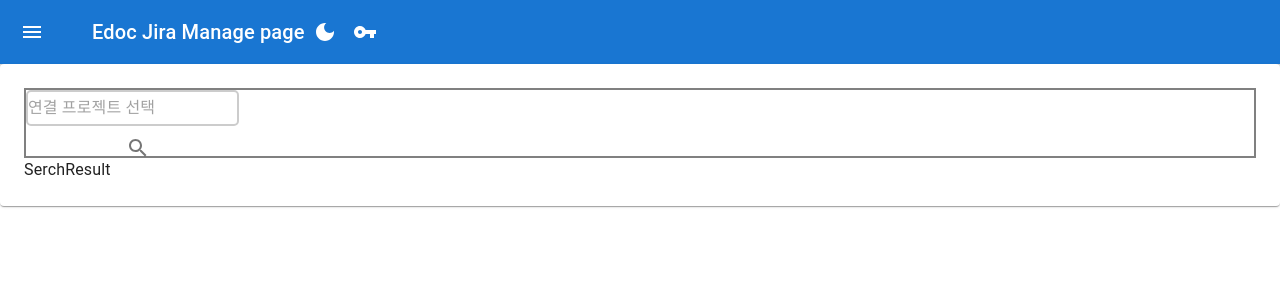
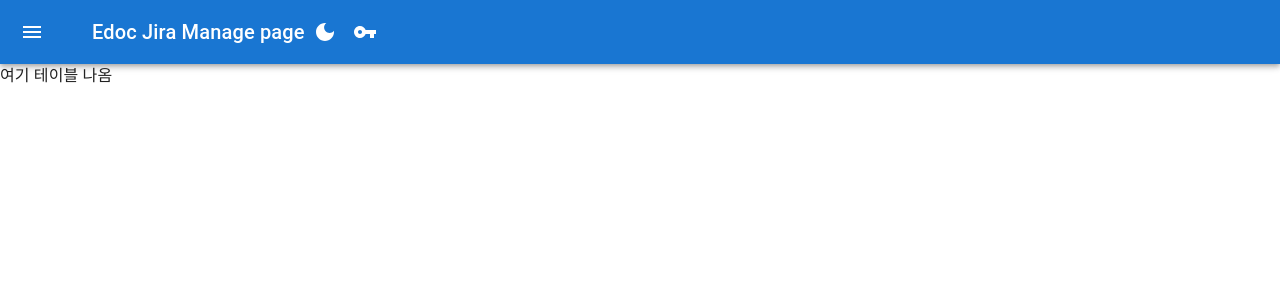
Before and after one commit to Data-Transfer-For-JIRA/Data-Transfer-Front2, a React (Vite) app: page / in a window 1280 px wide. Shown: the top 300 px of the page. Built offline with nearby package versions, Linux system fonts and the light colour scheme.

Commit message:
라우팅 구조 변경(공통레이아웃끼리 묶는작업)

```diff
--- a/src/Apis/AxiosGet.ts
+++ b/src/Apis/AxiosGet.ts
@@ -12,6 +12,7 @@ export const GetAxiosSearchJiraList = async (searchKeyWord: string = " ") => {
   const defaultValue: GetAxiosResultType[] = [];
   try {
     const { data } = await axios(URL);
+    console.log(data);
     return data;
   }
   catch (Error) {
--- a/src/App.tsx
+++ b/src/App.tsx
@@ -1,11 +1,25 @@
+import { Box, CssBaseline } from '@mui/material';
+import { useState } from 'react';
 import { Outlet } from 'react-router-dom';
-import { CustomDarkModeProvider } from './Context/CustomDarkmodeProvider';
+import PageHeader from './components/Organisms/PageHeader';
+import PageNavigator from './components/Organisms/PageNavigator';
 
 function App() {
+  //Set Navigator
+  const [naviOpen, setNaviOpen] = useState(false);
+  const handleDrawerOpen = () => { setNaviOpen(true); };
+  const handleDrawerClose = () => { setNaviOpen(false); };
   return (
-    <CustomDarkModeProvider>
-      <Outlet />
-    </CustomDarkModeProvider>
+    <Box>
+      <CssBaseline />
+      <Box component="header">
+        <PageHeader handleDrawerOpen={handleDrawerOpen} naviOpen={naviOpen} />
+      </Box>
+      <PageNavigator naviOpen={naviOpen} handleDrawerClose={handleDrawerClose} />
+      <Box component="main" sx={{ height: 'calc(100vh - 64px)' }}>
+        <Outlet />
+      </Box>
+    </Box>
   )
 }
 
--- a/src/Common/Router.tsx
+++ b/src/Common/Router.tsx
@@ -12,6 +12,10 @@ export const Router = [
     children: [
       { index: true, element: <MainPage /> },
       { path: 'projectDetail', element: <MainPage /> },
+      { path: 'projectCreate', element: <LoginPage /> },
+      { path: 'projectFix', element: <ErrorPage /> },
+      { path: 'projectDelete', element: <ErrorPage /> },
+      { path: 'deleteStay', element: <ErrorPage /> },
     ]
   },
   {
--- a/src/components/Atoms/ControledTextinput.tsx
+++ b/src/components/Atoms/ControledTextinput.tsx
@@ -0,0 +1,5 @@
+export default function ContrledTextInput(){
+  return (
+    <div>controledTextInput</div>
+  );
+}
--- /dev/null
+++ b/src/components/Atoms/SearchIconBtn.tsx
@@ -0,0 +1,5 @@
+export default function SearchIconBtn() {
+  return (
+    <div>SearchIconBtn</div>
+  );
+}
--- a/src/components/Organisms/PageContents.tsx
+++ b/src/components/Organisms/PageContents.tsx
@@ -1,5 +1,6 @@
 import { Paper } from '@mui/material';
-import { useEffect, useState } from 'react';
+import { useState } from 'react';
+import { Outlet } from 'react-router-dom';
 import { GetAxiosResultType } from '../../Apis/ApiTypes';
 import SerchInput from './SerchInput';
 import SerchResult from './SerchResult';
@@ -11,8 +12,11 @@ export default function PageContents() {
   }
   return (
     <Paper sx={{ p: 3 }}>
-      <SerchInput handleSearchResult={handleSearchResult} />
-      <SerchResult />
+      <Outlet />
     </Paper>
   );
 }
+
+
+{/* <SerchInput handleSearchResult={handleSearchResult} />
+      <SerchResult /> */}
--- a/src/components/Organisms/SerchInput.tsx
+++ b/src/components/Organisms/SerchInput.tsx
@@ -6,6 +6,8 @@ import SearchIcon from '@mui/icons-material/Search';
 /**
  * 검색어 입력 컴포넌트
  * 추후 상세 검색(연동 종류 등)을 고려하여 확장성 있게 개발 필요.
+ * @handleSearchResult : 검색결과를 저장할 상위 컴포넌트의 State를 변경하는 함수.
+ * @getAxiosFunction : 해당 검색창이 사용할 API \
  * prosType : setState를 감싼 핸들러 함수로, 컴포넌트를 범용성 있게 제작하기 위해 사용. + 제네릭타입
  */
 type SerchProjectInputType<T> = { handleSearchResult: (searchResult: T) => void; };
--- a/src/components/Templates/MainPageTemplate.tsx
+++ b/src/components/Templates/MainPageTemplate.tsx
@@ -12,14 +12,7 @@ export default function MainPageTemplate() {
   const handleDrawerClose = () => { setNaviOpen(false); };
   return (
     <Box>
-      <CssBaseline />
-      <Box component="header">
-        <PageHeader handleDrawerOpen={handleDrawerOpen} naviOpen={naviOpen} />
-      </Box>
-      <PageNavigator naviOpen={naviOpen} handleDrawerClose={handleDrawerClose} />
-      <Box component="main" sx={{ height: 'calc(100vh - 64px)' }}>
-        <PageContents />
-      </Box>
+      여기 테이블 나옴
     </Box>
   );
 }
--- a/src/main.tsx
+++ b/src/main.tsx
@@ -1,9 +1,13 @@
 import ReactDOM from 'react-dom/client'
 import { RouterProvider, createBrowserRouter } from 'react-router-dom'
 import { Router } from './Common/Router'
+import { CustomDarkModeProvider } from './Context/CustomDarkmodeProvider';
 
 const router = createBrowserRouter(Router);
 
 ReactDOM.createRoot(document.getElementById('root')!).render(
-  <RouterProvider router={router} />
+  <CustomDarkModeProvider>
+    <RouterProvider router={router} />
+  </CustomDarkModeProvider>
+
 )
```
